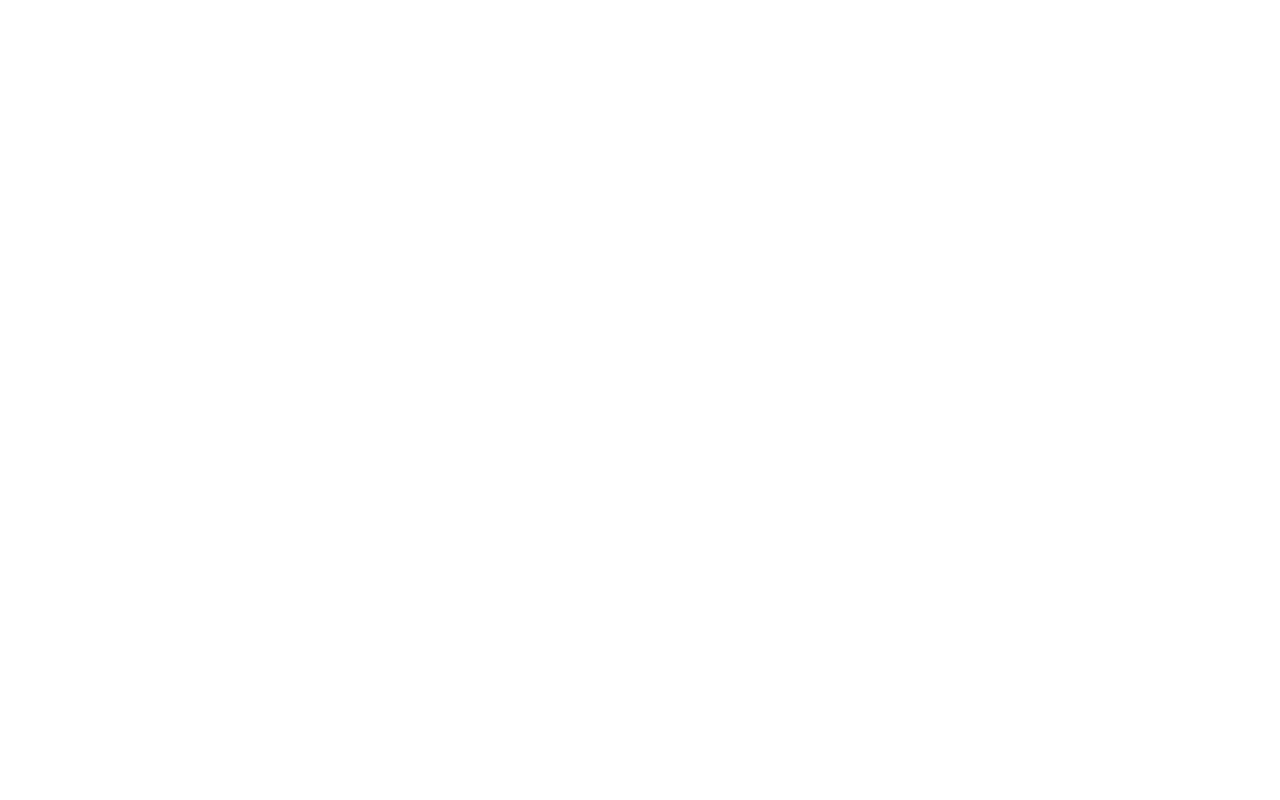
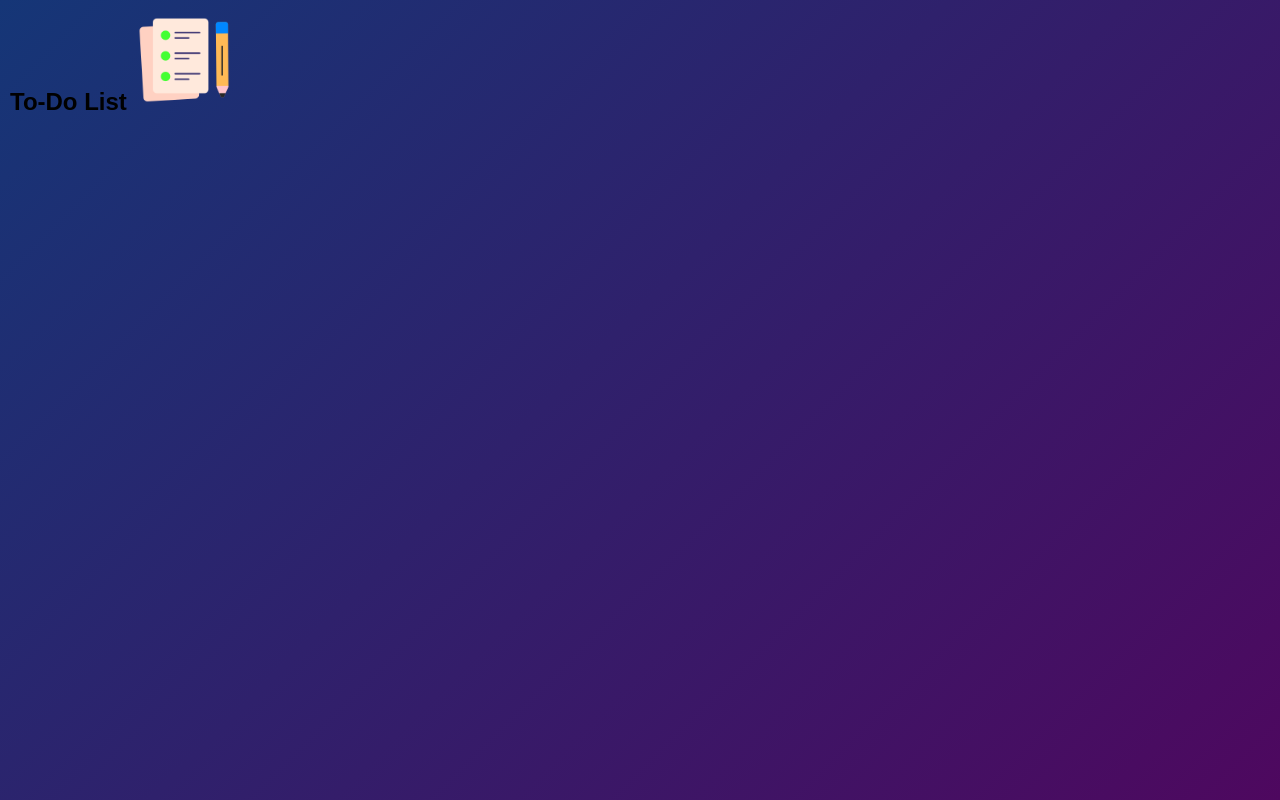
Before and after one commit to Aftabmallick/TODO, a plain HTML site: page index.html in a window 1280 px wide. Drawn offline with Linux system fonts and the light colour scheme.

Commit message:
modified

```diff
--- a/index.html
+++ b/index.html
@@ -8,6 +8,14 @@
 
 </head>
 <body>
+    <div class="container">
+        <div class="todo-app">
+            <h2>To-Do List <img src="images/icon.png" alt="todo_icon"></h2>
+
+        </div>
+
+
+    </div>
 
 </body>
 </html>
--- a/style.css
+++ b/style.css
@@ -4,3 +4,9 @@
     font-family: 'Poppins',sans-serif;
     box-sizing: border-box;
 }
+.container{
+    width: 100%;
+    min-height: 100vh;
+    background: linear-gradient(135deg,#153677,#4e085f);
+    padding: 10px;
+}
```
